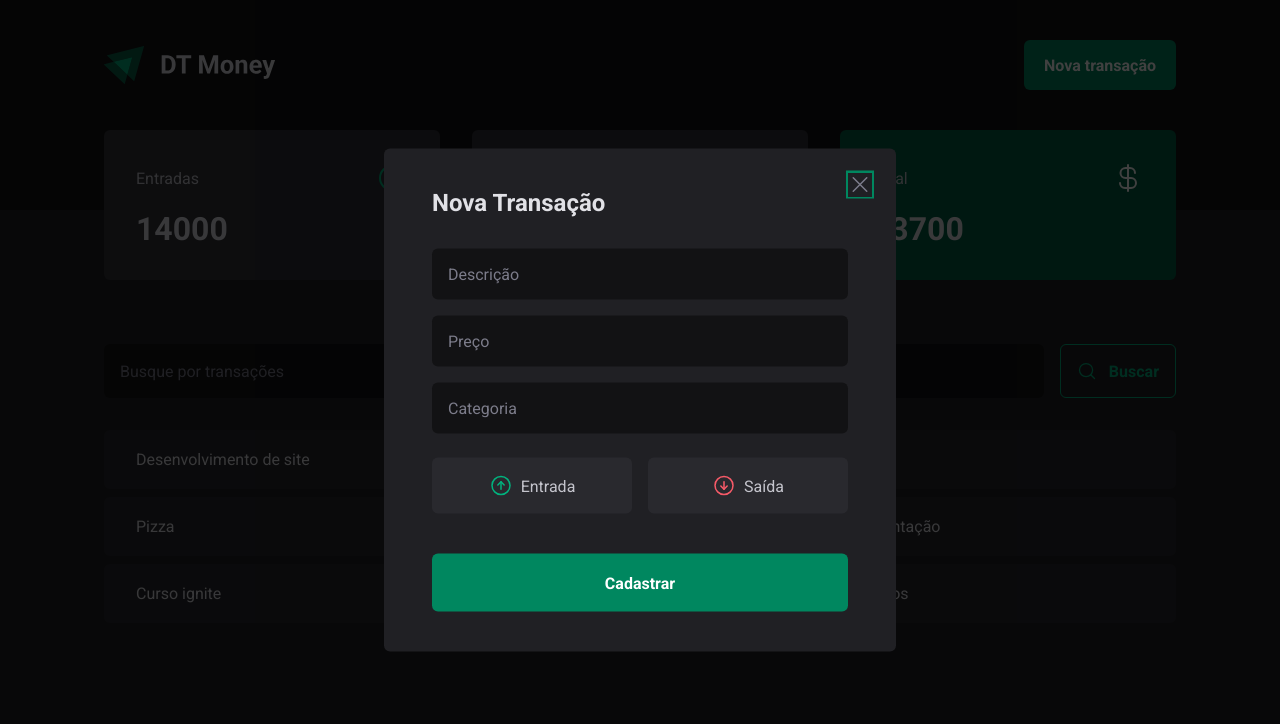
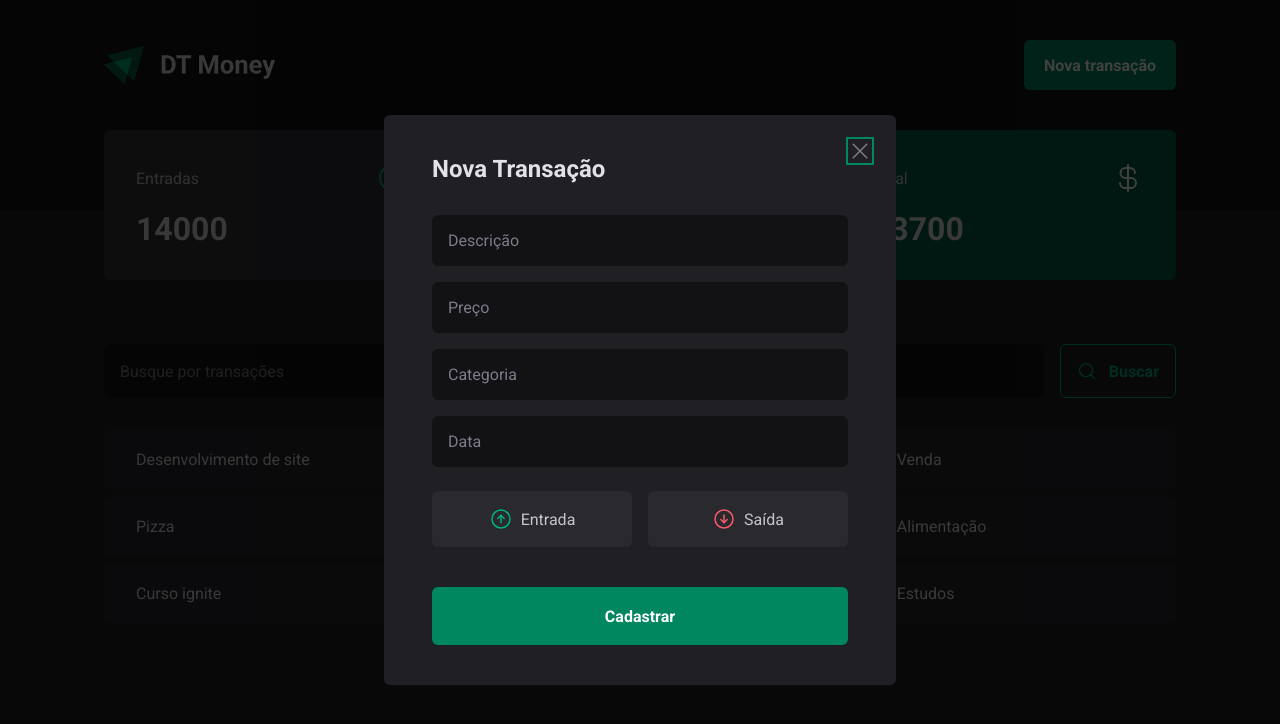
Before and after one commit to vanessaugioni/ProjectMoney-Curso, a React (Vite) app: page / in a window 1280 px wide. Both pictures are taken after a click on the button "Nova transação". Shown: the top 724 px of the page. Built offline with nearby package versions, Linux system fonts and the light colour scheme; data requests are answered from the project's data file.

Commit message:
versão 2.6

```diff
--- a/src/components/NewTransactionModal/index.tsx
+++ b/src/components/NewTransactionModal/index.tsx
@@ -20,6 +20,8 @@ export function NewTransactionModal(){
             <input type="text" placeholder="Descrição" required />
             <input type="number" placeholder="Preço" required />
             <input type="text" placeholder="Categoria" required />
+            <input type="text" placeholder="Data" required />
+
 
             <TransactionType>
                 <TransactionTypeButton variant='income' value="income">
--- a/src/pages/Transactions/index.tsx
+++ b/src/pages/Transactions/index.tsx
@@ -5,6 +5,7 @@ import { SearchForm } from "./components/SearchForm";
 
 import { PriceHighlight, TransactionsContainer, TransactionsTable } from "./styles";
 import { TransactionsContext } from "../../contexts/Transactions.Context";
+import { priceFormatter } from "../../utils/formatter";
 
 
 export function Transactions() {
@@ -27,7 +28,7 @@ export function Transactions() {
                         <td width="50%">{transactions.description}</td>
                         <td>
                           <PriceHighlight variant={transactions.type}>
-                              {transactions.price}
+                              {priceFormatter.format(transactions.price)}
                           </PriceHighlight>
                         </td>
                         <td>{transactions.category}</td>
```
